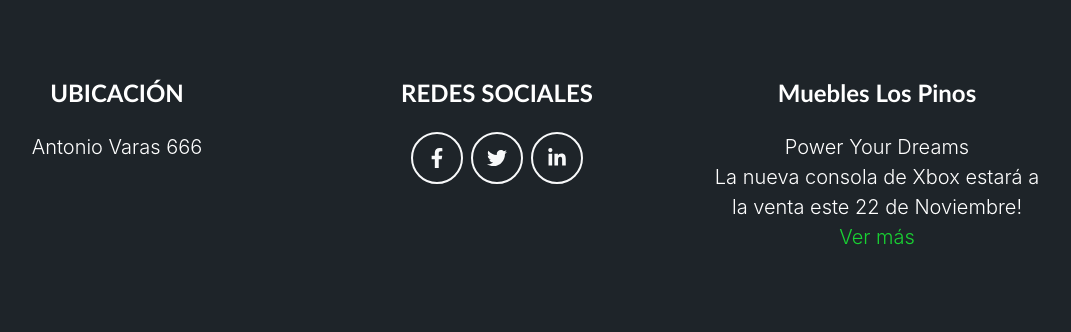
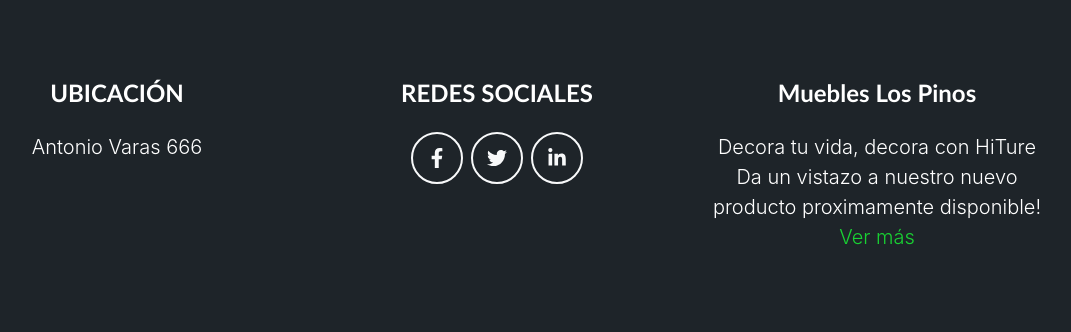
Before and after one commit to SpinnyCow27/HiTure, a Django app: page /login/ in a window 1280 px wide. Shown: the part 897-1229 px from the top of the page, without its empty margins (143-1214 px from the left). Run offline with Django 3.2, Linux system fonts and the light colour scheme; some libraries are stand-ins or nearby versions; some web fonts are replaced.

Commit message:
10mo commit, cambio de footer

```diff
--- a/AppHiTure/templates/Perfil/loginPage.html
+++ b/AppHiTure/templates/Perfil/loginPage.html
@@ -40,7 +40,7 @@
                         <button class="btn btn-lg btn-primary btn-block btn-login text-uppercase font-weight-bold mb-2" type="submit">Iniciar Sesión</button>
                         <br/>
                         <div class="text-center">
-                            <a href="{% url 'registro' %}">¿Aún no se ha creado una Cuenta? Registrarse!</a>
+                            <a href="{% url 'registro' %}">¿Aún no se ha creado una cuenta? Registrarse!</a>
                         </div>
                         <div class="centrar2">
                             <a href="{% url 'registro' %}"><i class="fas fa-address-card"></i></a>
--- a/AppHiTure/templates/include/footer.html
+++ b/AppHiTure/templates/include/footer.html
@@ -16,9 +16,9 @@
                     <!-- Footer About Text-->
                     <div class="col-lg-4">
                         <h4 class="mb-4">Muebles Los Pinos</h4>
-                        <p class="pre-wrap lead mb-0">Power Your Dreams</p>
-                        <p class="pre-wrap lead mb-0">La nueva consola de Xbox estará a la venta este 22 de Noviembre!</p>
-                        <a href="https://www.xbox.com/es-CL/consoles/xbox-series-x"><p class="pre-wrap lead mb-0">Ver más</p></a>
+                        <p class="pre-wrap lead mb-0">Decora tu vida, decora con HiTure</p>
+                        <p class="pre-wrap lead mb-0">Da un vistazo a nuestro nuevo producto proximamente disponible!</p>
+                        <a href="https://static2.bainba.com/7652-thickbox_default/cama-infantil-toy-story-70-x-140.jpg"><p class="pre-wrap lead mb-0">Ver más</p></a>
                     </div>
                 </div>
             </div>
--- a/AppHiTure/templates/include/navbar.html
+++ b/AppHiTure/templates/include/navbar.html
@@ -4,7 +4,7 @@
     <i class="fa fa-windows" aria-hidden="true"></i>
     <body id="page-top">
         <nav class="navbar navbar-expand-lg bg-secondary fixed-top" id="mainNav">
-            <div class="container"><a class="navbar-brand js-scroll-trigger" href="https://www.microsoft.com/es-cl"><i class="fas fa-horse-head"></i> HiTure</a>
+            <div class="container"><a class="navbar-brand js-scroll-trigger" href="https://twitter.com/IbaiLlanos"><i class="fas fa-horse-head"></i> HiTure</a>
                 <button class="navbar-toggler navbar-toggler-right font-weight-bold bg-primary text-white rounded" type="button" data-toggle="collapse" data-target="#navbarResponsive" aria-controls="navbarResponsive" aria-expanded="false" aria-label="Toggle navigation">Menu <i class="fas fa-bars"></i></button>
                 <div class="collapse navbar-collapse" id="navbarResponsive">
                     <ul class="navbar-nav ml-auto">
```
